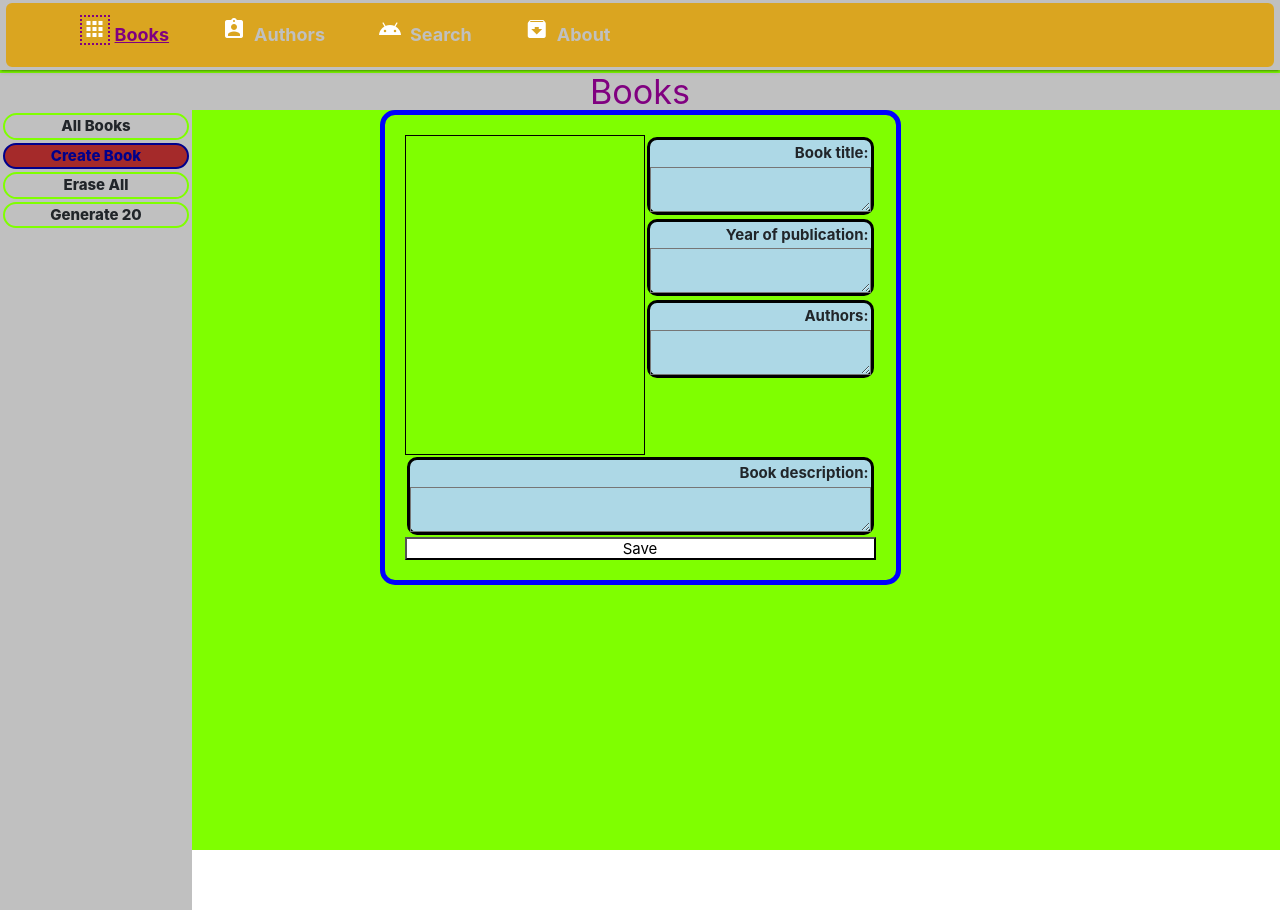
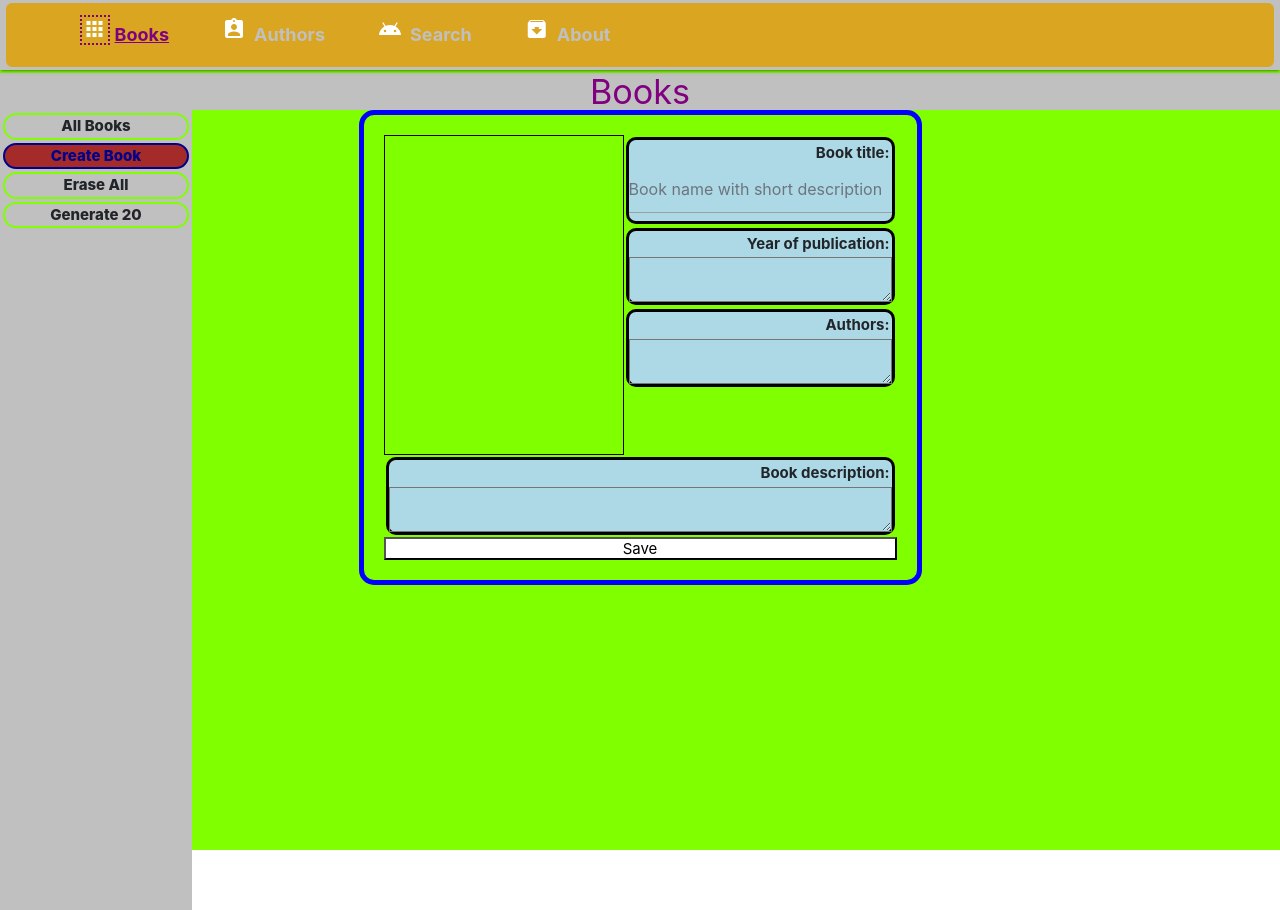
Before and after one commit to denser-by/my-books-react-ts, a React (Create React App) app: page / in a window 1280 px wide. Both pictures are taken after a click on the item "Create Book". Built offline with nearby package versions, Linux system fonts and the light colour scheme.

Commit message:
bootstrap inputs

```diff
--- a/package.json
+++ b/package.json
@@ -11,11 +11,14 @@
     "@types/node": "^17.0.45",
     "@types/react": "^18.0.28",
     "@types/react-dom": "^18.0.11",
+    "bootstrap": "^5.2.3",
     "gulp": "^4.0.2",
     "react": "^18.2.0",
+    "react-bootstrap": "^2.7.2",
     "react-dom": "^18.2.0",
     "react-redux": "^8.0.5",
     "react-scripts": "5.0.1",
+    "reactstrap": "^9.1.6",
     "redux-devtools-extension": "^2.13.9",
     "typescript": "^4.9.5",
     "web-vitals": "^2.1.4"
--- a/src/pages/AuthorPage/AuthorPage.jsx
+++ b/src/pages/AuthorPage/AuthorPage.jsx
@@ -1,5 +1,6 @@
 import React, { useState } from 'react';
 import './authorpage.css'
+import {Form, Input, Button} from 'reactstrap';
 
 const AuthorPage = ({ author, edit }) => {
     return (
@@ -11,7 +12,10 @@ const AuthorPage = ({ author, edit }) => {
                 <span className="icons-right">
                     <span className="author-info">
                         <span className="author-info-label">Author name:</span>
-                        <textarea id="authorName" name="authorName" readOnly={!edit} />
+                        {/* <textarea id="authorName" name="authorName" readOnly={!edit} /> */}
+
+                        <Input id="authorName" name="authorName" type="search" readOnly={!edit} className="mr-3" placeholder="Author name" />
+
                         <span className="fieldCurrent">{author.name}</span>
                     </span>
                     <span className="author-info">
--- a/src/pages/BookPage/BookPage.jsx
+++ b/src/pages/BookPage/BookPage.jsx
@@ -1,5 +1,6 @@
 import React, { useState } from 'react';
 import './bookpage.css'
+import {Form, Input, Button} from 'reactstrap';
 
 const BookPage = ({ book, edit }) => {
     return (
@@ -11,7 +12,10 @@ const BookPage = ({ book, edit }) => {
                 <span className="icons-right">
                     <span className="book-info">
                         <span className="book-info-label">Book title:</span>
-                        <textarea id="bookName" name="bookName" readOnly={!edit} />
+                        {/* <textarea id="bookName" name="bookName" readOnly={!edit} /> */}
+
+                        <Input id="bookName" name="bookName" type="search" readOnly={!edit} className="mr-3" placeholder="Book name with short description" />
+
                         <span className="fieldCurrent">{book.name}</span>
                     </span>
                     <span className="book-info">
```
Also changed, not shown: 1 other file (tests, documents, lock files or other folders).
